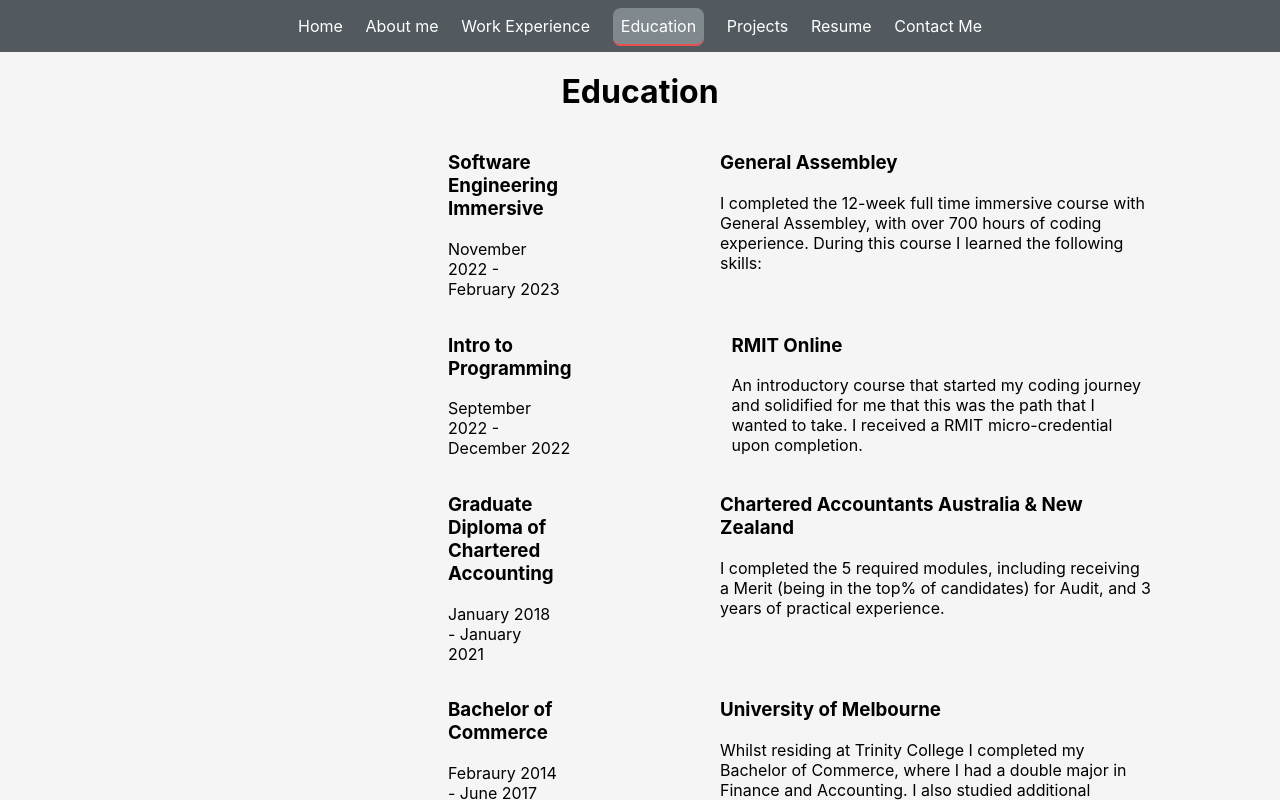
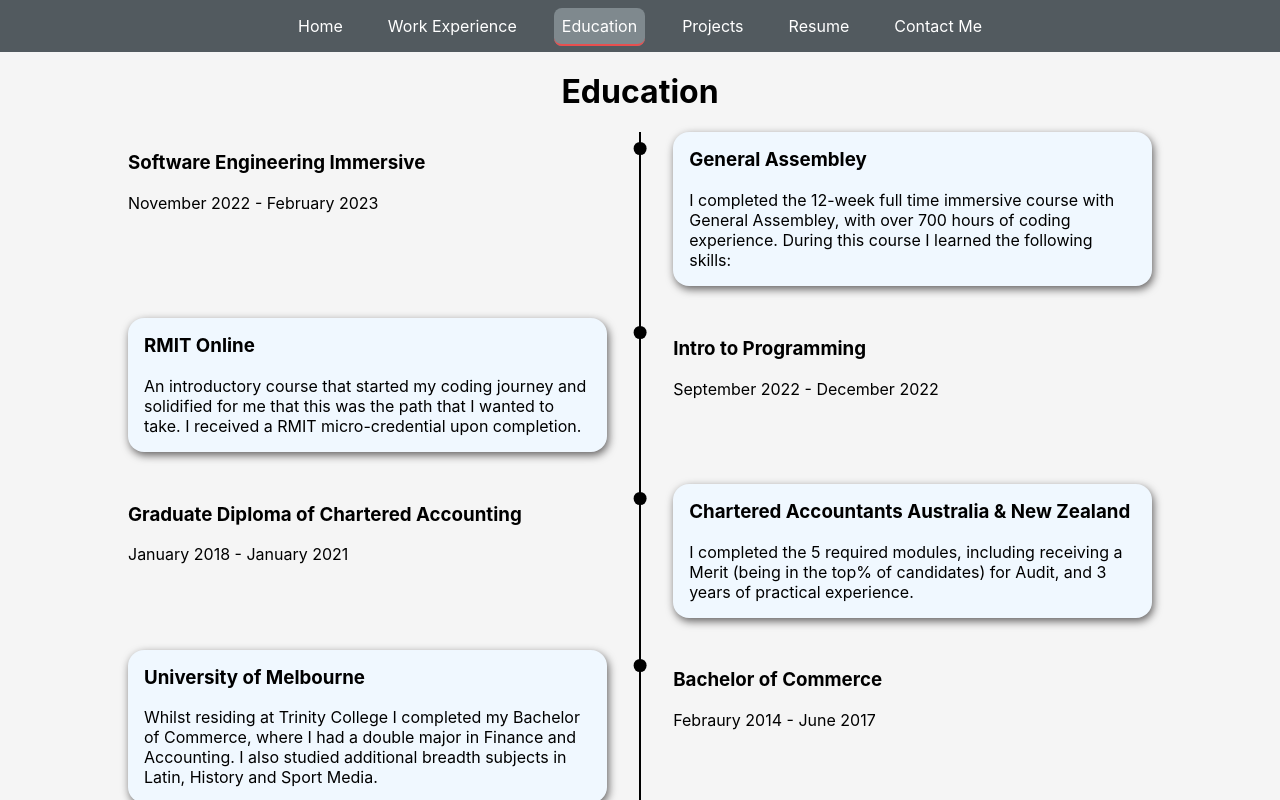
Before and after one commit to gjstephen/portfolio_draft, a React (Create React App) app: page /portfolio/education in a window 1280 px wide. Shown: the top 800 px of the page. Built offline with nearby package versions, Linux system fonts and the light colour scheme.

Commit message:
updated formatting of experience and education. Updated content of about me and functionality of header/nav

```diff
--- a/src/App.js
+++ b/src/App.js
@@ -6,6 +6,7 @@
 import Experience from './Components/Experience'
 import Education from './Components/Education'
 import Projects from './Components/Projects'
+import Resume from './Components/Resume'
 import ContactMe from './Components/ContactMe'
 
 function App() {
@@ -21,6 +22,7 @@
           <Route path="/portfolio/experience" element={<Experience />}/>
           <Route path="/portfolio/education" element={<Education />}/>
           <Route path="/portfolio/projects" element={<Projects />}/>
+          <Route path="/portfolio/resume" element={<Resume />}/>
           <Route path="/portfolio/contact-me" element={<ContactMe />}/>
         </Routes>
 
--- a/src/Components/AboutMe.js
+++ b/src/Components/AboutMe.js
@@ -5,9 +5,10 @@
     <div className="about-me">
       <h1>George Stephen</h1>
       <img className="profile" src="https://i.imgur.com/NO6YYPb.jpg" alt="" />
-      <p>
-        Hi, I am George.
-      </p>
+      <p>Hi, I am George.</p>
+      <p>I am a recent graduate of the General Assembley Software Engineering Immersive with a background in Accounting. I have a passion for critical thinking and creative problem solving that I started to develop during my career in audit. I decided to take it to the next level to really take advantage of my enthusiasm and skill in these areas and learn to code. I have really enjoyed my experiences in building all of my projects and feel highly vindicated in my decision.</p>
+
+      <p></p>
     </div>
   )
 }
--- a/src/Components/Education.js
+++ b/src/Components/Education.js
@@ -2,30 +2,39 @@
 
 function Education() {
   return (
-    <div className="about-me">
+    <div className="education">
       <h1>Education</h1>
+      <div className="timeline"></div>
 
       <section className="tile">
-        <div className='tile-left'>
+        <div className='date-left'>
           <h3>Software Engineering Immersive</h3>
           <p>November 2022 - February 2023</p>
         </div>
 
-        <div className='tile-right'>
+        <div className="timeline">
+          <div className="timeline-dot"></div>
+        </div>
+
+        <div className='info info-right'>
           <h3>General Assembley</h3>
           <p>I completed the 12-week full time immersive course with General Assembley, with over 700 hours of coding experience. During this course I learned the following skills:</p>
         </div>
       </section>
 
       <section className="tile">
-        <div className='tile-left'>
-          <h3>Intro to Programming</h3>
-          <p>September 2022 - December 2022</p>
+        <div className='info tile-left'>
+          <h3>RMIT Online</h3>
+          <p>An introductory course that started my coding journey and solidified for me that this was the path that I wanted to take. I received a RMIT micro-credential upon completion.</p>
+        </div>
+
+        <div className="timeline">
+          <div className="timeline-dot"></div>
         </div>
 
         <div className='tile-right'>
-          <h3>RMIT Online</h3>
-          <p>An introductory course that started my coding journey and solidified for me that this was the path that I wanted to take. I received a RMIT micro-credential upon completion.</p>
+          <h3>Intro to Programming</h3>
+          <p>September 2022 - December 2022</p>
         </div>
       </section>
 
@@ -35,21 +44,29 @@
           <p>January 2018 - January 2021</p>
         </div>
 
-        <div className='tile-right'>
+        <div className="timeline">
+          <div className="timeline-dot"></div>
+        </div>
+
+        <div className='info tile-right'>
           <h3>Chartered Accountants Australia & New Zealand </h3>
           <p>I completed the 5 required modules, including receiving a Merit (being in the top% of candidates) for Audit, and 3 years of practical experience.</p>
         </div>
       </section>
 
       <section className="tile">
-        <div className='tile-left'>
-          <h3>Bachelor of Commerce</h3>
-          <p>Febraury 2014 - June 2017</p>
+        <div className='info tile-left'>
+          <h3>University of Melbourne</h3>
+          <p>Whilst residing at Trinity College I completed my Bachelor of Commerce, where I had a double major in Finance and Accounting. I also studied additional breadth subjects in Latin, History and Sport Media.</p>
+        </div>
+
+        <div className="timeline">
+          <div className="timeline-dot"></div>
         </div>
 
         <div className='tile-right'>
-          <h3>University of Melbourne</h3>
-          <p>Whilst residing at Trinity College I completed my Bachelor of Commerce, where I had a double major in Finance and Accounting. I also studied additional breadth subjects in Latin, History and Sport Media.</p>
+          <h3>Bachelor of Commerce</h3>
+          <p>Febraury 2014 - June 2017</p>
         </div>
       </section>
 
@@ -59,11 +76,17 @@
           <p>September 2009 - June 2013</p>
         </div>
 
-        <div className='tile-right'>
+        <div className="timeline">
+          <div className="timeline-dot"></div>
+        </div>
+
+        <div className='info tile-right'>
           <h3>Wellington College (UK)</h3>
           <p>I obtained my International Baccalaureate (IB) Diploma at Wellington College in the United Kingdom. I studied English, Economics and Latin at Higher Lever, along with Physics, French and Maths at Standard Level.</p>
         </div>
       </section>
+
+      <br />
     </div>
   )
 }
--- a/src/Components/Experience.js
+++ b/src/Components/Experience.js
@@ -11,7 +11,11 @@
           <p>February 2023 - Present</p>
         </div>
 
-        <div className='tile-right'>
+        <div className="timeline">
+          <div className="timeline-dot"></div>
+        </div>
+
+        <div className='info tile-right'>
           <h3>General Assembley</h3>
           <p>Assisted with the planning and delivery content for the Front End Web Development part-time course with General Assembley. Providing individual feedback and assistance to students.</p>
         </div>
@@ -23,7 +27,11 @@
           <p>November 2021 - May 2022</p>
         </div>
 
-        <div className='tile-right'>
+        <div className="timeline">
+          <div className="timeline-dot"></div>
+        </div>
+
+        <div className='info tile-right'>
           <h3>EY</h3>
           <p>During my time at EY I was a part of the Financial Accounting and Advisory Services (FAAS) team. I worked with private and public entity clients on various Mergers and Acquisitions (M&A), project management engagements, financial statement preparations, audit readiness projects, and other ad hoc servies. I provided value-add beyond the expectations of my projects, and was recognised with an internal Gold Award for doing so.</p>
         </div>
@@ -35,7 +43,11 @@
           <p>January 2018 - November 2021</p>
         </div>
 
-        <div className='tile-right'>
+        <div className="timeline">
+          <div className="timeline-dot"></div>
+        </div>
+
+        <div className='info tile-right'>
           <h3>BDO</h3>
           <p>I started at BDO in the Audit graduate program where I gained experience auditing all areas of a set of financial statements, across a wide range of industries. As a Senior Auditor my skillset grew to include managing teams of up to 5 members, creating team budgets and work allocations, and operating as the key client contact across a whole engagement. I was also a part of both the Firm Social Club Committe and the Audit Team Engagement Committee.</p>
         </div>
--- a/src/Components/NavBar.js
+++ b/src/Components/NavBar.js
@@ -1,7 +1,5 @@
 import './style/navBar.scss'
 import { NavLink } from 'react-router-dom'
-
-let scrollLock = false
 
 function NavBar() {
   return (
@@ -15,7 +13,6 @@
             Home
           </NavLink>
         </li>
-        <li>About me</li>
         <li>
           <NavLink
             className='nav-link'
@@ -40,7 +37,14 @@
             Projects
           </NavLink>
         </li>
-        <li>Resume</li>
+        <li>
+          <NavLink
+            className='nav-link'
+            to='/portfolio/resume'
+          >
+            Resume
+          </NavLink>
+        </li>
         <li>
           <NavLink
             className='nav-link'
--- /dev/null
+++ b/src/Components/Resume.js
@@ -0,0 +1,11 @@
+function Resume() {
+  return (
+    <div className="resume">
+      <h1>Resume</h1>
+
+      <embed src='/gstephen-resume.pdf'></embed>
+    </div>
+  )
+}
+
+export default Resume
--- a/src/Components/style/aboutMe.scss
+++ b/src/Components/style/aboutMe.scss
@@ -1,3 +1,13 @@
 .profile {
   width: 15rem;
 }
+
+.about-me {
+  width: 50%;
+  margin: 0 auto;
+}
+
+embed {
+  width: 70%;
+  height: 800px;
+}
--- a/src/Components/style/experience.scss
+++ b/src/Components/style/experience.scss
@@ -1,16 +1,50 @@
 .tile {
   display: grid;
-  grid-template-columns: 1fr 1fr;
+  grid-template-columns: 1fr 0.15rem 1fr;
   // display: flex;
   // justify-content: space-around;
-  gap: 10rem;
+  gap: 2rem;
   width: 80%;
   margin: 0 auto;
   text-align: left;
 }
 
-.tile-left {
-  justify-content: end;
-  // width: fit-content;
-  margin-left: 20rem;
+.info {
+  background-color: aliceblue;
+  padding: 1rem;
+  border-radius: 1rem;
+  box-shadow: 0.1rem 0.2rem 0.5rem rgb(98, 96, 96);
+  margin-bottom: 2rem;
+
+  h3 {
+    margin-top: 0;
+  }
+
+  p {
+    margin-bottom: 0;
+  }
 }
+
+.timeline {
+  background-color: black;
+  // width: 2px;
+  height: 100%;
+  z-index: -1;
+  position: relative;
+  // left: 50%
+}
+
+.timeline-dot {
+  background-color: black;
+  width: 0.8rem;
+  height: 0.8rem;
+  position: absolute;
+  left: 50%;
+  top: 5%;
+  transform: translateX(-50%);
+  border-radius: 50%;
+}
+
+.education, .experience {
+  margin-bottom: 1rem;
+}
--- a/src/Components/style/navBar.scss
+++ b/src/Components/style/navBar.scss
@@ -1,5 +1,5 @@
 .nav-bar {
-  background-color: #525a5f;
+  background-color: #525A5F;
   padding-top: 0.5rem;
   padding-bottom: 0.5rem;
   color: white;
--- a/src/Components/style/projects.scss
+++ b/src/Components/style/projects.scss
@@ -92,7 +92,7 @@
   list-style: none;
   display: flex;
   flex-direction: row;
-  justify-content: start;
+  // justify-content: start;
   gap: 2rem;
   padding-left: 0px;
   width: 90%;
```
Also changed, not shown: 1 other file (tests, documents, lock files or other folders).
